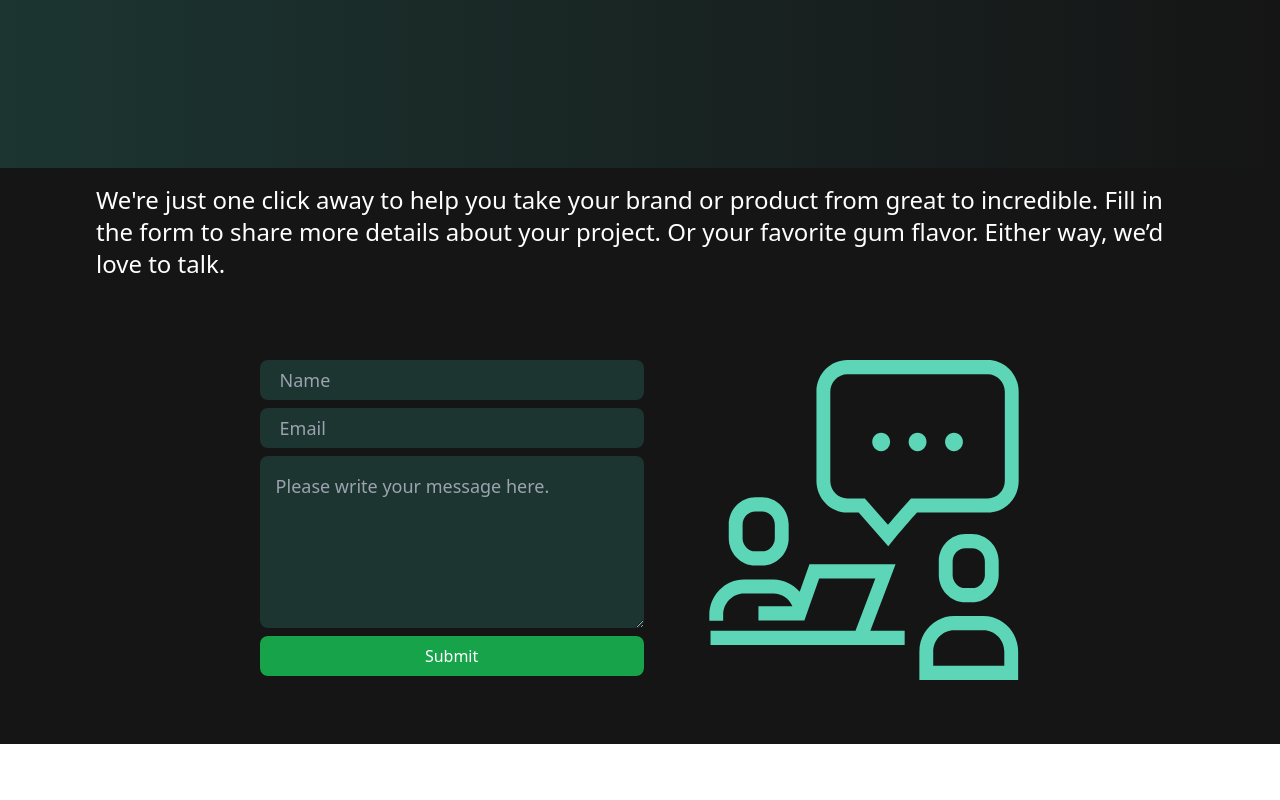
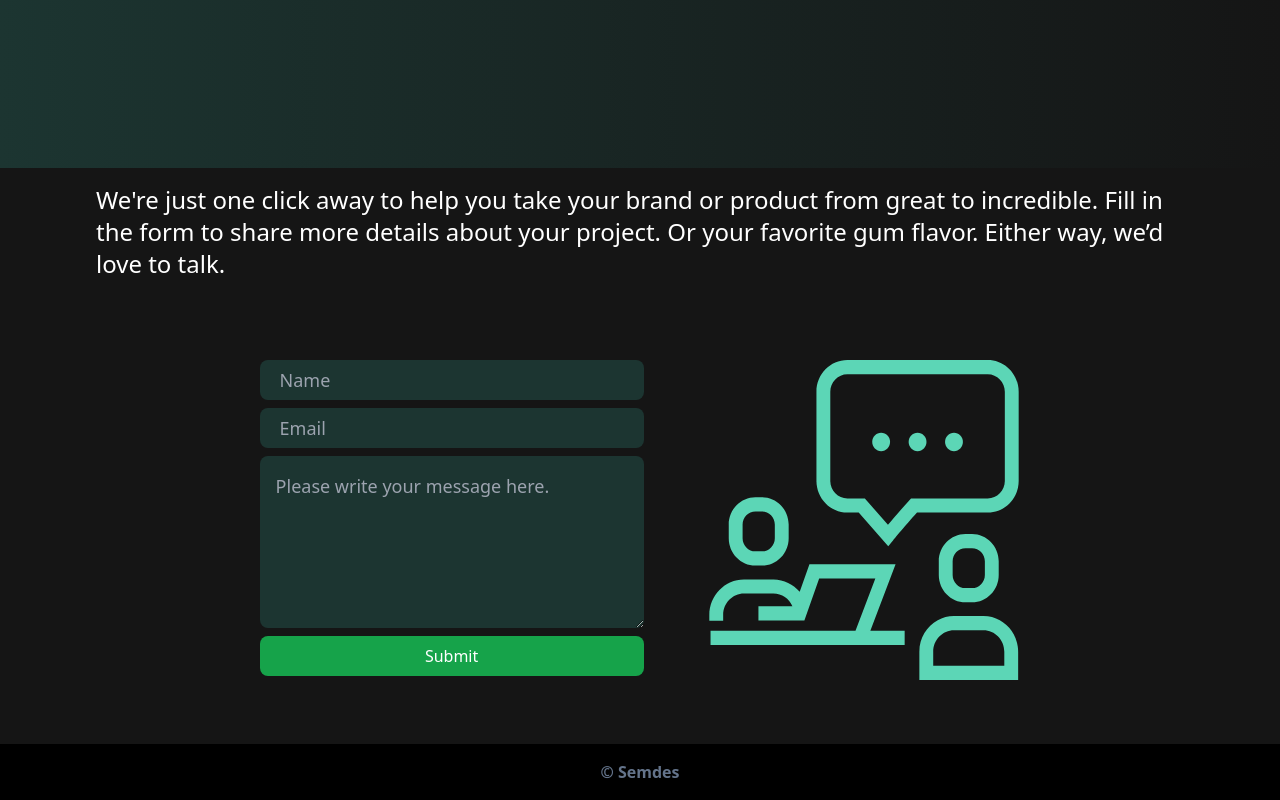
Before and after one commit to sky2626/Joetib-semades, a React (Vite) app: page /contact in a window 1280 px wide. Shown: the part 281-1081 px from the top of the page. Before the commit the page ends 1025 px from the top, so only its background shows below. Built offline with nearby package versions, Linux system fonts and the light colour scheme; a web font is replaced by a local one.

Commit message:
update on cantact

```diff
--- a/src/pages/Contact.jsx
+++ b/src/pages/Contact.jsx
@@ -1,3 +1,4 @@
+import Footer from '../component/Footer'
 
 
 export default function Contact () {
@@ -37,6 +38,9 @@ export default function Contact () {
                     <img className='hidden md:block h-80 ' src="./src/assets/support.svg " alt="img of support" />
                 </div>
             </div>
+
+            {/*  foote r */}
+            <Footer />
         </div>
     );
 }
--- a/src/pages/Home.jsx
+++ b/src/pages/Home.jsx
@@ -19,7 +19,7 @@ export default function Home(){
 
            {/*  Hero section */}
             <div
-            className="bg-gradient-to-l from-pro-300 flex flex-col md:flex-row gap-1" >
+            className="bg-gradient-to-l from-pro-300 to-pro-200 flex flex-col md:flex-row gap-1" >
                 <div className="flex flex-col justify-center p-12 md:pl-28 ">
                     <h1
                     className="text-5xl text-white align-middle gap-2 font-bold ">
```
